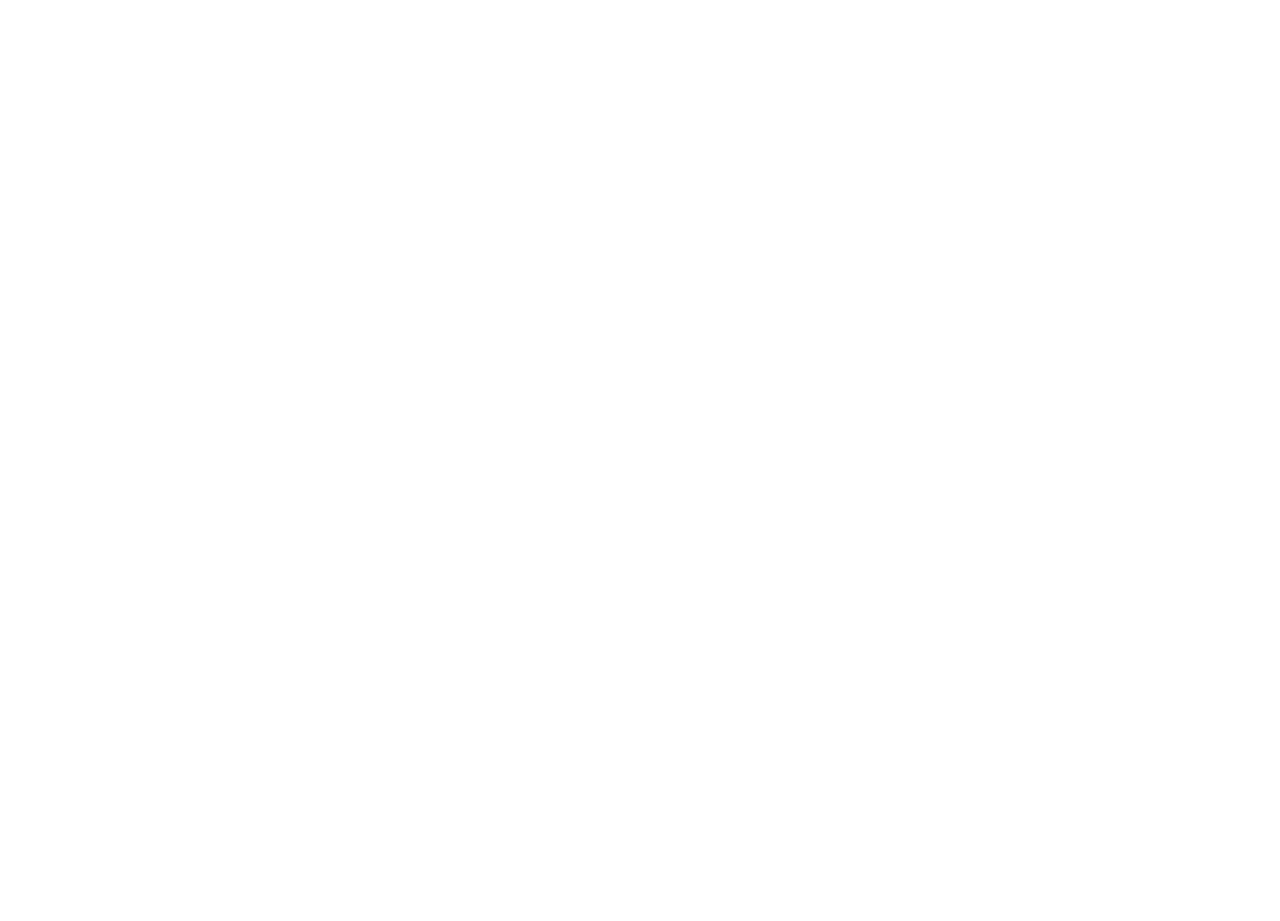
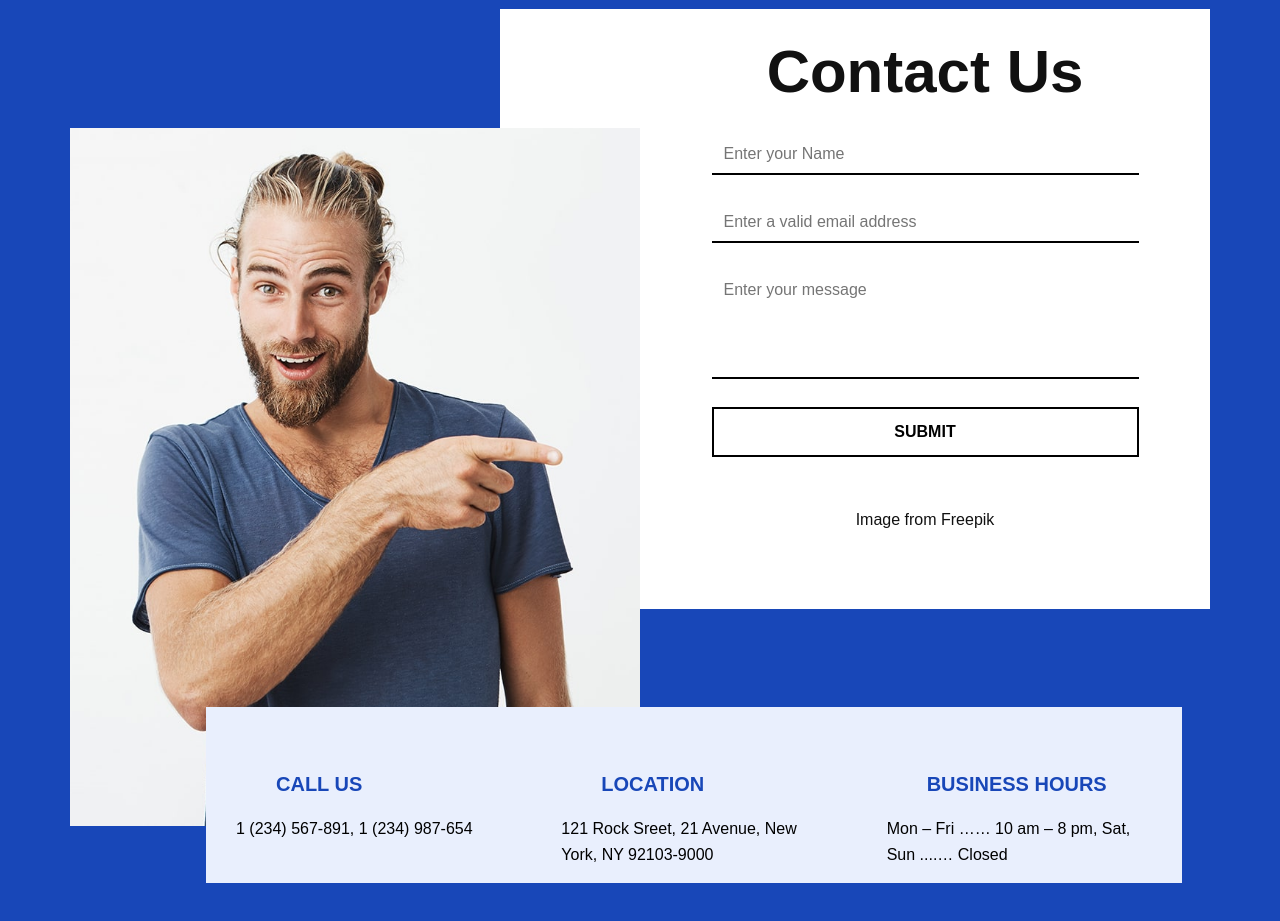
Before and after one commit to jihunv8/publishing-prac--music-edu, a React (Create React App) app: page / in a window 1280 px wide. Shown: the part 6780-7701 px from the top of the page. Before the commit the page ends 6709 px from the top, so only its background shows below. Built offline with nearby package versions, Linux system fonts and the light colour scheme; a web font is replaced by a local one.

Commit message:
[add] Home => Section9 컴포넌트 추가

```diff
--- /dev/null
+++ b/src/components/home/section9/ContactForm.jsx
@@ -0,0 +1,38 @@
+import styled from 'styled-components';
+import Form from './Form';
+
+function ContactForm() {
+  return (
+    <ContactFormWrapper>
+      <Title>Contact Us</Title>
+      <Form />
+      <ImageSource>Image from Freepik</ImageSource>
+    </ContactFormWrapper>
+  );
+}
+
+export default ContactForm;
+
+const ContactFormWrapper = styled.div`
+  background-color: #fff;
+  width: 710px;
+  height: 600px;
+  margin-left: auto;
+  margin-right: 0;
+  padding: 30px 40px 30px 180px;
+`;
+
+const Title = styled.h2`
+  color: #111111;
+  font-family: oswald, sans-serif;
+  font-size: 3.75rem;
+  line-height: 110%;
+  text-align: center;
+`;
+
+const ImageSource = styled.p`
+  color: #111111;
+  margin-top: 40px;
+  line-height: 160%;
+  text-align: center;
+`;
--- /dev/null
+++ b/src/components/home/section9/Form.jsx
@@ -0,0 +1,62 @@
+import styled, { css } from 'styled-components';
+
+function Form() {
+  return (
+    <FormWrapper>
+      <Input placeholder="Enter your Name" />
+      <Input type="email" placeholder="Enter a valid email address" />
+      <TextArea placeholder="Enter your message" />
+      <SubmitButton>SUBMIT</SubmitButton>
+    </FormWrapper>
+  );
+}
+
+export default Form;
+
+const FormWrapper = styled.form`
+  width: 447px;
+  padding: 10px;
+  display: flex;
+  flex-direction: column;
+  margin: 20px auto 0;
+`;
+
+const CommonInputStyle = css`
+  color: #111;
+  font-size: 1rem;
+  padding: 10px 12px;
+  border: none;
+  border-bottom: solid 2px #000;
+  outline: none;
+
+  /* &::placeholder {
+    color: red;
+  } */
+`;
+
+const Input = styled.input`
+  margin-bottom: 28px;
+  ${CommonInputStyle}
+`;
+
+const TextArea = styled.textarea`
+  margin-bottom: 28px;
+  height: 108px;
+  resize: none;
+  ${CommonInputStyle}
+`;
+
+const SubmitButton = styled.button`
+  height: 50px;
+  display: flex;
+  justify-content: center;
+  align-items: center;
+  font-weight: bold;
+  background-color: rgba(0, 0, 0, 0);
+  border: 2px solid #000;
+
+  &:hover {
+    background-color: #000;
+    color: #fff;
+  }
+`;
--- /dev/null
+++ b/src/components/home/section9/InfoItem.jsx
@@ -0,0 +1,32 @@
+import styled from 'styled-components';
+
+function InfoItem({ title = '', content = '' }) {
+  return (
+    <InfoItemWrapper>
+      <Title>{title}</Title>
+      <Content>{content}</Content>
+    </InfoItemWrapper>
+  );
+}
+
+export default InfoItem;
+
+const InfoItemWrapper = styled.div`
+  padding: 45px 30px 15px;
+  flex-grow: 1;
+  flex-basis: 0;
+`;
+
+const Title = styled.h3`
+  padding-top: 20px;
+  padding-left: 40px;
+  color: #1847b8;
+  font-family: oswald, sans-serif;
+  font-size: 1.25rem;
+  line-height: 120%;
+`;
+
+const Content = styled.p`
+  margin-top: 20px;
+  line-height: 160%;
+`;
--- /dev/null
+++ b/src/components/home/section9/Information.jsx
@@ -0,0 +1,22 @@
+import styled from 'styled-components';
+
+import InfoItem from './InfoItem';
+
+function Information() {
+  return (
+    <InformationWrapper>
+      <InfoItem title="CALL US" content="1 (234) 567-891, 1 (234) 987-654" />
+      <InfoItem title="LOCATION" content="121 Rock Sreet, 21 Avenue, New York, NY 92103-9000" />
+      <InfoItem title="BUSINESS HOURS" content="Mon – Fri …… 10 am – 8 pm, Sat, Sun ....… Closed" />
+    </InformationWrapper>
+  );
+}
+
+export default Information;
+
+const InformationWrapper = styled.div`
+  background-color: #e9effd;
+  width: 976px;
+  margin: -119px 28px 0 auto;
+  display: flex;
+`;
--- /dev/null
+++ b/src/components/home/section9/Section9.jsx
@@ -0,0 +1,37 @@
+import styled from 'styled-components';
+import { contentsAreaXLarge } from '../../../global-style/style-util/mediaSize';
+
+import image from '../../../images/wqe-min.jpg';
+import ContactForm from './ContactForm';
+import Information from './Information';
+
+function Section9() {
+  return (
+    <Section9Wrapper>
+      <ContentsArea>
+        <ContactForm />
+        <Image />
+        <Information />
+      </ContentsArea>
+    </Section9Wrapper>
+  );
+}
+
+export default Section9;
+
+const Section9Wrapper = styled.section`
+  background-color: #1847b8;
+`;
+
+const ContentsArea = styled.div`
+  width: ${contentsAreaXLarge};
+  margin: 0 auto;
+  padding: 80px 0;
+`;
+
+const Image = styled.div`
+  background: url(${image}) no-repeat center / cover;
+  width: 570px;
+  height: 698px;
+  margin-top: -481px;
+`;
--- a/src/page/Home.jsx
+++ b/src/page/Home.jsx
@@ -9,6 +9,7 @@
 import Section6 from '../components/home/section6/Section6';
 import Section7 from '../components/home/section7/Section7';
 import Section8 from '../components/home/section8/Section8';
+import Section9 from '../components/home/section9/Section9';
 
 const HomeWrapper = styled.div``;
 
@@ -24,6 +25,7 @@
       <Section6 />
       <Section7 />
       <Section8 />
+      <Section9 />
     </HomeWrapper>
   );
 }
```
Also changed, not shown: src/images/wqe-min.jpg (added).
